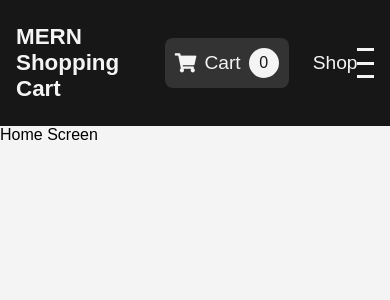
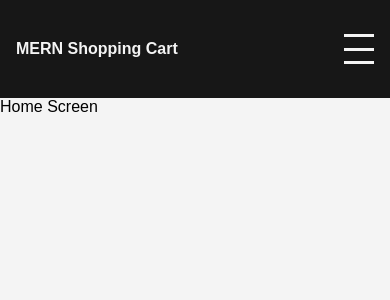
Before and after one commit to kavinda-ravishan/MERN_eCommerce_App, a React (Create React App) app in the folder frontend/: page / in a window 390 px wide. Shown: the top 300 px of the page. Built offline with nearby package versions, Linux system fonts and the light colour scheme.

Commit message:
navbar media quaries

```diff
--- a/frontend/src/components/Navbar.css
+++ b/frontend/src/components/Navbar.css
@@ -1,5 +1,6 @@
 .navbar {
   width: 100%;
+  height: 98px;
   background-color: #171717;
   display: flex;
   justify-content: space-between;
@@ -66,7 +67,7 @@
 .hamburger__menu {
   width: 30px;
   height: 30px;
-  display: flex;
+  display: none;
   flex-direction: column;
   justify-content: space-between;
   align-items: center;
@@ -82,3 +83,19 @@
 .hamburger__menu:hover > div {
   background: #dd219e;
 }
+
+@media (max-width: 960px) {
+  .navbar__links {
+    display: none;
+  }
+
+  .hamburger__menu {
+    display: flex;
+  }
+}
+
+@media (max-width: 500px) {
+  .navbar__logo h2 {
+    font-size: 1rem;
+  }
+}
```
